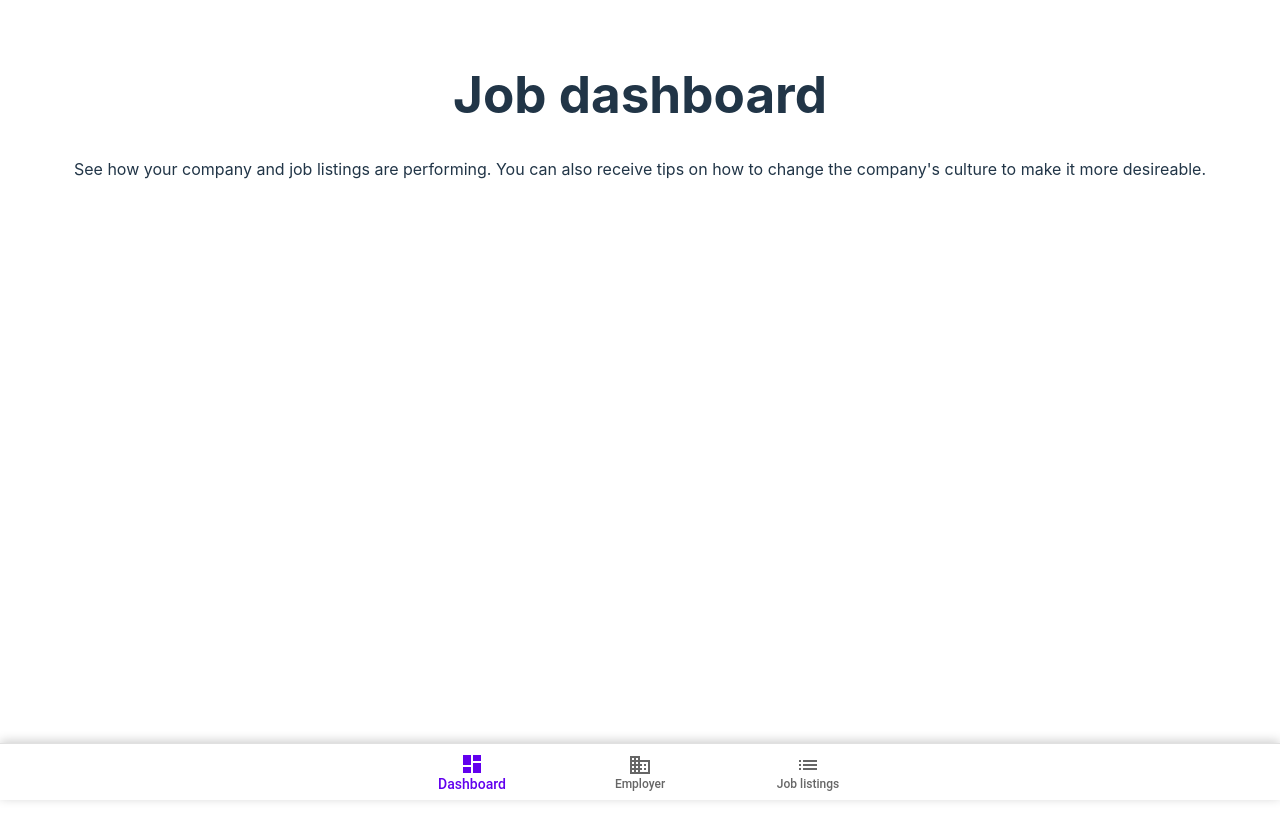
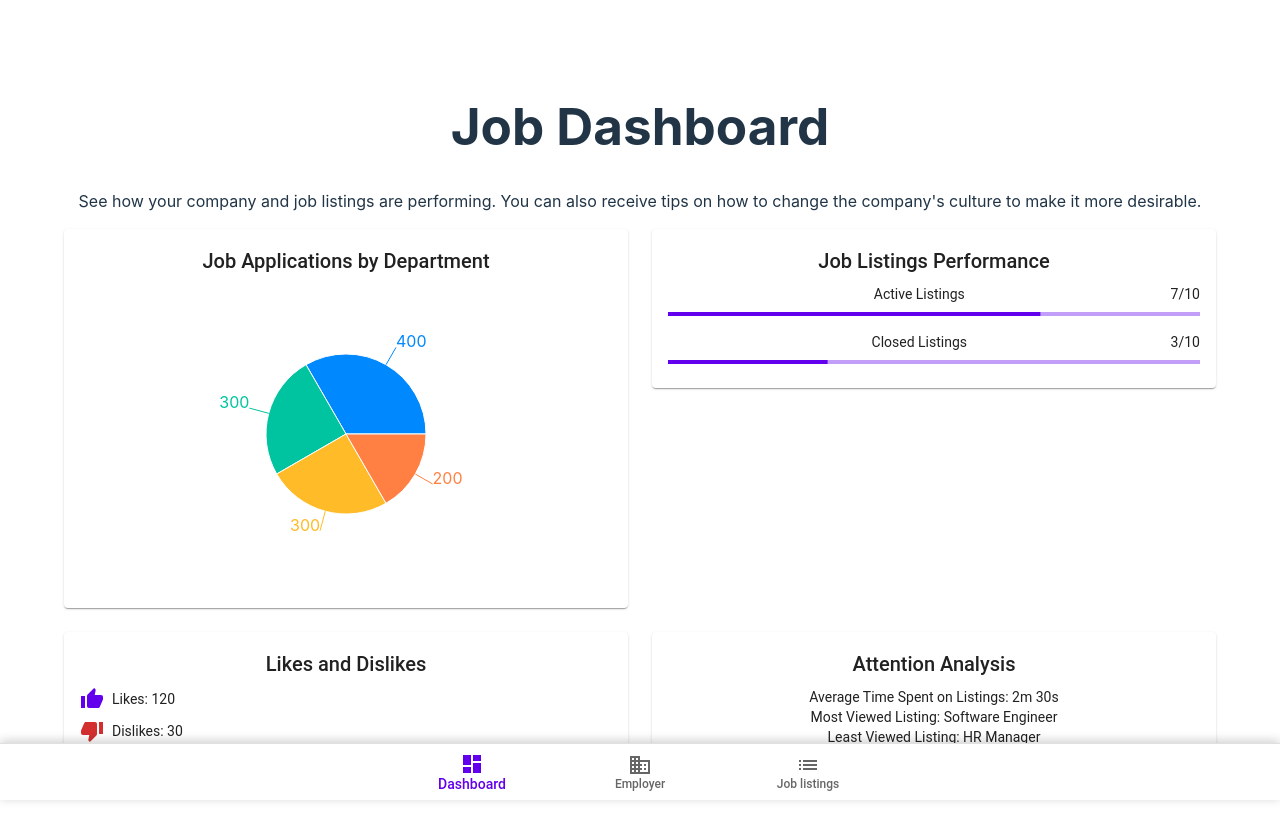
Before and after one commit to Papumaja/junction24, a React (Vite) app: page /employer/dashboard in a window 1280 px wide. Shown: the top 840 px of the page. Before the commit the page ends 800 px from the top, so only its background shows below. Built offline with nearby package versions, Linux system fonts and the light colour scheme.

Commit message:
Draft of dashboard page

```diff
--- a/package.json
+++ b/package.json
@@ -19,7 +19,8 @@
     "react": "^18.3.1",
     "react-dom": "^18.3.1",
     "react-hook-form": "^7.53.1",
-    "react-router-dom": "^6.28.0"
+    "react-router-dom": "^6.28.0",
+    "recharts": "^2.13.3"
   },
   "devDependencies": {
     "@eslint/js": "^9.13.0",
--- a/src/pages/EmployerDashboard.jsx
+++ b/src/pages/EmployerDashboard.jsx
@@ -1,23 +1,138 @@
-import React, { useEffect, useState, useContext } from 'react';
+import React from 'react';
+import {
+  Card,
+  CardContent,
+  Typography,
+  Grid,
+  LinearProgress,
+  Box,
+} from '@mui/material';
+import { PieChart, Pie, Cell, Tooltip, ResponsiveContainer } from 'recharts';
+import { ThumbUp, ThumbDown } from '@mui/icons-material';
 import EmployerNavigation from '../components/EmployerNavigation';
 
-const EmployerJobListingPageContent = () => {
+const data = [
+  { name: 'Engineering', value: 400 },
+  { name: 'Marketing', value: 300 },
+  { name: 'Sales', value: 300 },
+  { name: 'HR', value: 200 },
+];
+
+const COLORS = ['#0088FE', '#00C49F', '#FFBB28', '#FF8042'];
+
+const EmployerDashboardContent = () => {
   return (
     <div className="content">
-      <h1>Job dashboard</h1>
+      <h1>Job Dashboard</h1>
       <p>
         See how your company and job listings are performing. You can also
         receive tips on how to change the company's culture to make it more
-        desireable.
+        desirable.
       </p>
+      <Grid container spacing={3}>
+        <Grid item xs={12} md={6}>
+          <Card>
+            <CardContent>
+              <Typography variant="h6" gutterBottom>
+                Job Applications by Department
+              </Typography>
+              <ResponsiveContainer width="100%" height={300}>
+                <PieChart>
+                  <Pie
+                    data={data}
+                    cx="50%"
+                    cy="50%"
+                    outerRadius={80}
+                    fill="#8884d8"
+                    dataKey="value"
+                    label
+                  >
+                    {data.map((entry, index) => (
+                      <Cell
+                        key={`cell-${index}`}
+                        fill={COLORS[index % COLORS.length]}
+                      />
+                    ))}
+                  </Pie>
+                  <Tooltip />
+                </PieChart>
+              </ResponsiveContainer>
+            </CardContent>
+          </Card>
+        </Grid>
+        <Grid item xs={12} md={6}>
+          <Card>
+            <CardContent>
+              <Typography variant="h6" gutterBottom>
+                Job Listings Performance
+              </Typography>
+              <Box display="flex" alignItems="center" mb={1}>
+                <Typography variant="body2" style={{ flex: 1 }}>
+                  Active Listings
+                </Typography>
+                <Typography variant="body2">7/10</Typography>
+              </Box>
+              <LinearProgress variant="determinate" value={(7 / 10) * 100} />
+              <Box display="flex" alignItems="center" mt={2} mb={1}>
+                <Typography variant="body2" style={{ flex: 1 }}>
+                  Closed Listings
+                </Typography>
+                <Typography variant="body2">3/10</Typography>
+              </Box>
+              <LinearProgress variant="determinate" value={(3 / 10) * 100} />
+            </CardContent>
+          </Card>
+        </Grid>
+        <Grid item xs={12} md={6}>
+          <Card>
+            <CardContent>
+              <Typography variant="h6" gutterBottom>
+                Likes and Dislikes
+              </Typography>
+              <Box display="flex" alignItems="center" mb={1}>
+                <ThumbUp color="primary" />
+                <Typography variant="body2" style={{ marginLeft: 8 }}>
+                  Likes: 120
+                </Typography>
+              </Box>
+              <Box display="flex" alignItems="center">
+                <ThumbDown color="error" />
+                <Typography variant="body2" style={{ marginLeft: 8 }}>
+                  Dislikes: 30
+                </Typography>
+              </Box>
+            </CardContent>
+          </Card>
+        </Grid>
+        <Grid item xs={12} md={6}>
+          <Card>
+            <CardContent>
+              <Typography variant="h6" gutterBottom>
+                Attention Analysis
+              </Typography>
+              <Typography variant="body2">
+                Average Time Spent on Listings: 2m 30s
+              </Typography>
+              <Typography variant="body2">
+                Most Viewed Listing: Software Engineer
+              </Typography>
+              <Typography variant="body2">
+                Least Viewed Listing: HR Manager
+              </Typography>
+            </CardContent>
+          </Card>
+        </Grid>
+      </Grid>
     </div>
   );
 };
 
-export default function EmployerJobListingPage() {
+export default function EmployerDashboard() {
   return (
     <div>
-      <EmployerJobListingPageContent />
+      <div className="content">
+        <EmployerDashboardContent />
+      </div>
       <EmployerNavigation value={0} />
     </div>
   );
```
Also changed, not shown: 1 other file (tests, documents, lock files or other folders).
